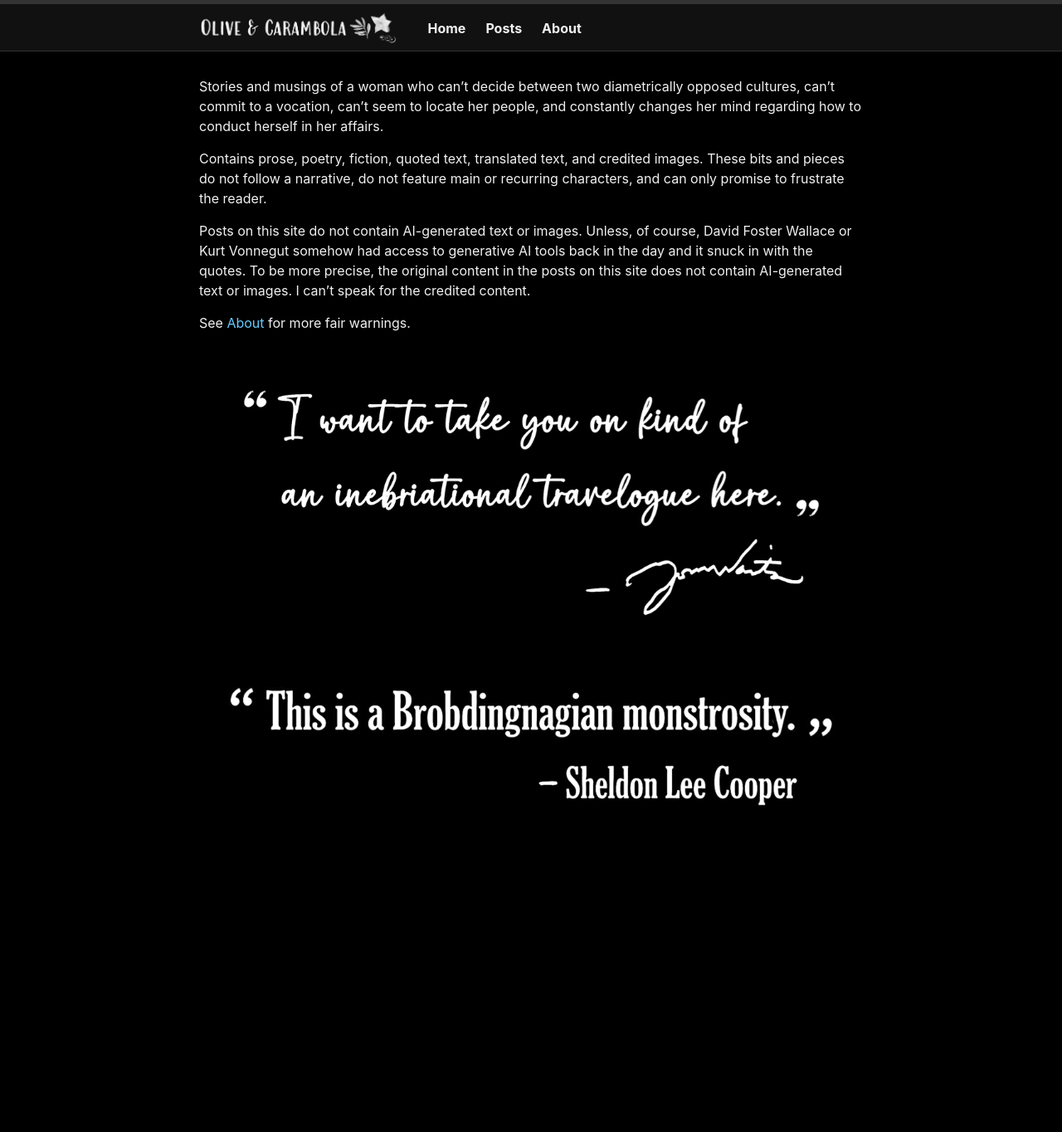
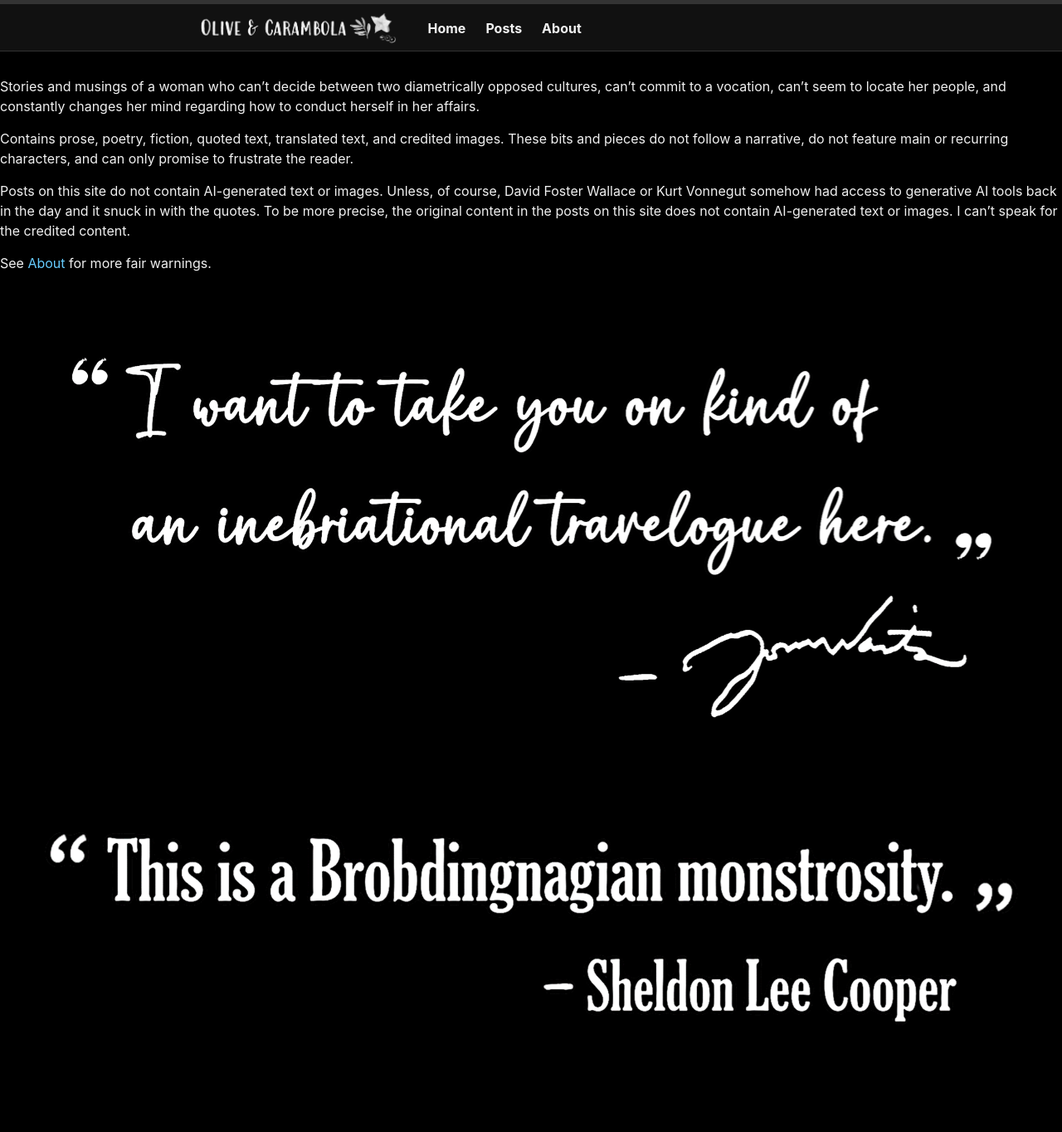
Before and after one commit to olivecarambola/coda, a Jekyll site: the page built from index.md, in a window 1280 px wide. Shown: the whole page at 83% size. Built offline with Jekyll 4.4.1, drawn with Linux system fonts in a browser that asks for light colours; before the commit the page ends 1070 px from its top, so only the background shows below that.

Commit message:
Update base.html

```diff
--- a/_layouts/base.html
+++ b/_layouts/base.html
@@ -8,14 +8,8 @@
     {%- include header.html -%}
 
     <main class="page-content" aria-label="Content">
-      <div class="wrapper">
-        {{ content }}
-      </div>
+      {{ content }}
     </main>
-
-    <!-- {%- include footer.html -%} -->
-
-    <!-- {%- include sub-footer.html -%} -->
 
   </body>
 
```
